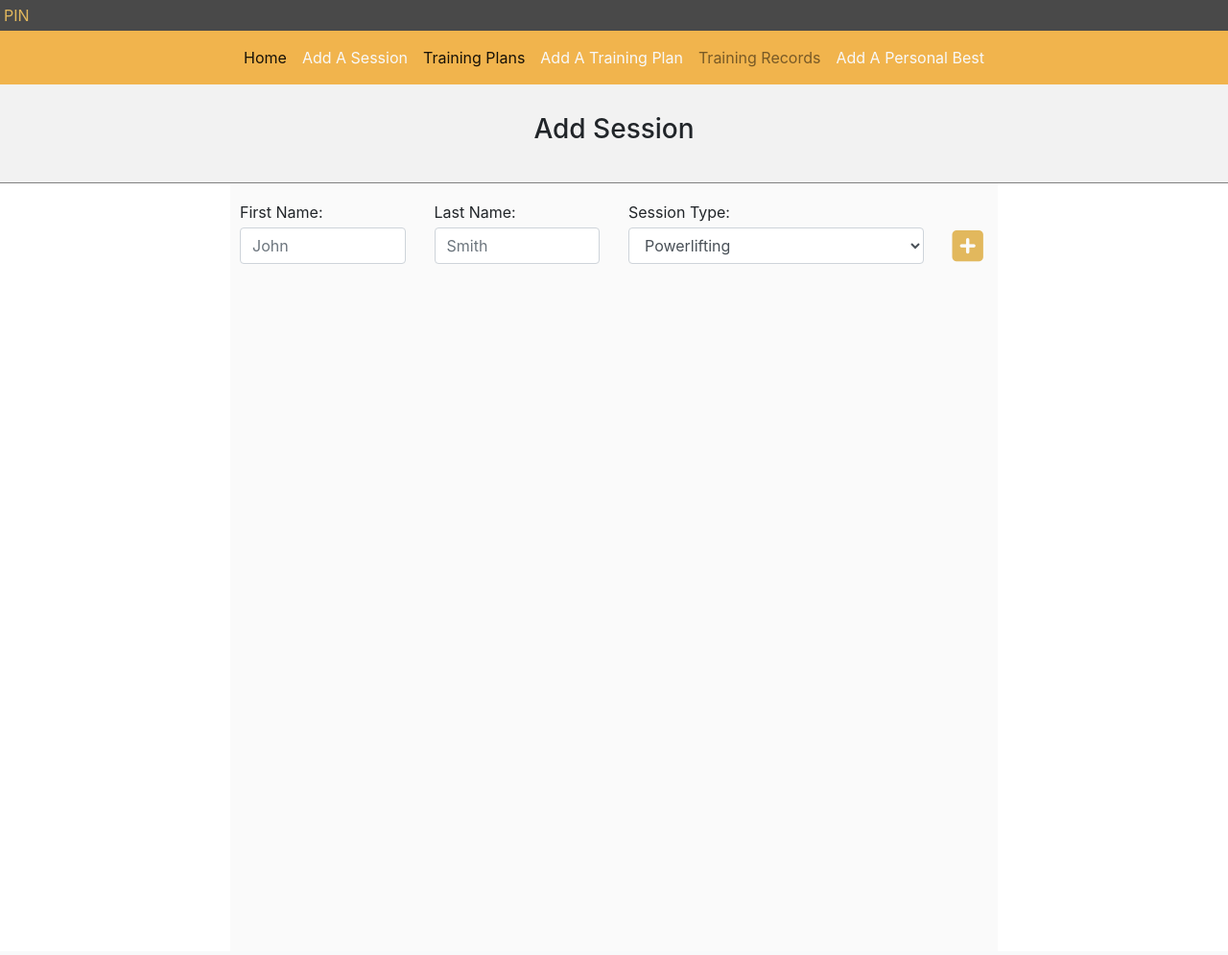
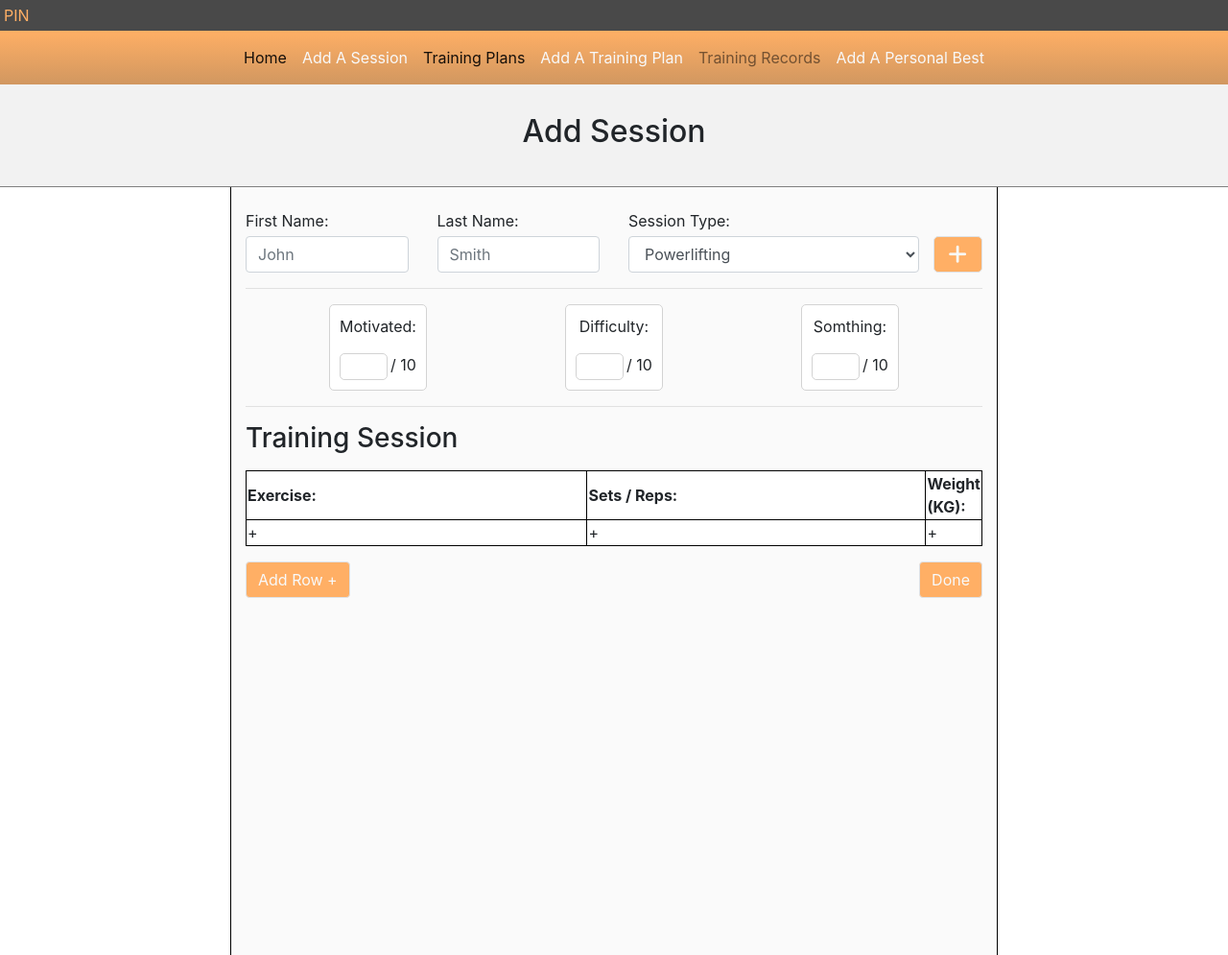
Before and after one commit to Fordalex/power-in-numbers, a Flask app: page /addsession in a window 1280 px wide. Shown: the whole page at 96% size. Before the commit the page ends 275 px from the top, so only its background shows below. Run offline with Flask 2, Linux system fonts and the light colour scheme; some libraries are stand-ins or nearby versions.

Commit message:
made progress on the add session form

```diff
--- a/app.py
+++ b/app.py
@@ -7,7 +7,7 @@ app = Flask(__name__)
 
 @app.route('/')
 def home():
-    return render_template("home.html")
+    return render_template("home.html" , sessions=mongo.db.session.find())
 
 @app.route('/addsession')
 def addsession():
--- a/static/css/style.css
+++ b/static/css/style.css
@@ -11,21 +11,29 @@
   background-color: #fafafa;
   height: 100vh;
   width: 100%;
-  padding: 10px;
+  padding: 15px;
   max-width: 800px;
+  border-right: solid black 1px;
+  border-left: solid black 1px;
 }
 
 .secondary-colour {
-  color: #e2b85d;
+  color: #ffaf65;
+  background-color: #ffaf65;
+}
+
+.fa-bars {
+  font-size: 30px;
 }
 
 .above-navigation {
   background-color: #494949;
-  color: #e2b85d;
+  color: #ffaf65;
 }
 
 .navbar {
-  background-color: #f1b44d;
+  background-image: -webkit-gradient(linear, left top, left bottom, from(#ffaf65), to(#d19760));
+  background-image: linear-gradient(#ffaf65, #d19760);
 }
 
 .title-container {
@@ -35,7 +43,34 @@
   z-index: 5;
 }
 
-.add-icon {
-  font-size: 37px;
+.add-button {
+  background-color: #ffaf65;
+  width: 100%;
+  height: 100%;
+  height: 38px;
+  font-size: 22px;
+  border-radius: 5px;
+  border: solid lightgray 1px;
+}
+
+.number-input {
+  width: 50px;
+  background-color: white;
+  border: solid lightgray 1px;
+  border-radius: 5px;
+  margin-right: 3px;
+}
+
+.stats-container {
+  padding: 10px;
+  background-color: white;
+  border: solid lightgray 1px;
+  border-radius: 5px;
+}
+
+.session-table tr th, td {
+  border: solid black 1px;
+  width: 50%;
+  background-color: white;
 }
 /*# sourceMappingURL=style.css.map */
--- a/static/css/style.scss
+++ b/static/css/style.scss
@@ -2,7 +2,7 @@
 
 $aboveNav: rgb(73, 73, 73);
 
-$iconColour: rgb(226, 184, 93);
+$mainColour: rgb(255, 175, 101);
 $primaryBtn: rgb(241,180,77);
 
 $titleContainer: rgb(242,242,242);
@@ -17,24 +17,31 @@ $pageContainer: rgb(250,250,250);
         background-color: $pageContainer;
         height: 100vh;
         width:100%;
-        padding:10px;
+        padding:15px;
         max-width: 800px;
+        border-right:solid black 1px;
+        border-left:solid black 1px;
     }
 }
 
 .secondary-colour {
-    color: $iconColour;
+    color: $mainColour;
+    background-color:  $mainColour;
 }
 
 // base.html
 
+.fa-bars {
+    font-size: 30px;
+}
+
 .above-navigation {
     background-color: $aboveNav ;
-    color: $iconColour;
+    color: $mainColour;
 }
 
 .navbar {
-    background-color: $primaryBtn;
+    background-image: linear-gradient(rgb(255, 175, 101),rgb(209, 151, 96));
 }
 
 .title-container {
@@ -50,6 +57,33 @@ $pageContainer: rgb(250,250,250);
 
 // addsession.html
 
-.add-icon {
-    font-size:37px;
+.add-button {
+    background-color: rgb(255, 175, 101);
+    width: 100%;
+    height: 100%;
+    height: 38px;
+    font-size: 22px;
+    border-radius: 5px;
+    border: solid lightgray 1px;
 }
+
+.number-input {
+    width: 50px;
+    background-color: rgb(255, 255, 255);
+    border:solid lightgray 1px;
+    border-radius: 5px;
+    margin-right: 3px;
+}
+
+.stats-container {
+    padding: 10px;
+    background-color: rgb(255, 255, 255);
+    border: solid lightgray 1px;
+    border-radius:5px;
+}
+
+.session-table tr th,td {
+    border:solid black 1px;
+    width:50%;
+    background-color: white;
+}
--- a/templates/addsession.html
+++ b/templates/addsession.html
@@ -1,12 +1,12 @@
 {% extends 'base.html' %} {% block content %}
 
 <div class="title-container">
-    <h3 class="text-center">Add Session</h3>
+    <h2 class="text-center">Add Session</h2>
 </div>
 <div class="page-wrapper">
     <div class="page-container">
         <form>
-            <div class="row my-2">
+            <div class="row my-2 p-0">
                 <div class="col-12 col-lg-3">
                     <label class="mb-1">First Name:</label>
                     <input type="text" class="form-control" placeholder="John">
@@ -18,20 +18,71 @@
                 <div class="col-10 col-lg-5">
                     <label class="mb-1" for="exampleFormControlSelect1">Session Type:</label>
                     <select class="form-control" id="exampleFormControlSelect1">
-                      <option>Powerlifting</option>
-                      <option>2</option>
-                      <option>3</option>
-                      <option>4</option>
-                      <option>5</option>
+                        <option>Powerlifting</option>
+                        <option>2</option>
+                        <option>3</option>
+                        <option>4</option>
+                        <option>5</option>
                     </select>
                 </div>
-                <div class="col-2 col-lg-1 d-flex justify-content-start align-items-end">
-                    <i class="fas fa-plus-square add-icon secondary-colour"></i>
+                <div class="col-2 col-lg-1 pl-0 d-flex justify-content-start align-items-end">
+                    <div class="add-button d-flex justify-content-center border align-items-center">
+                        <i class="fas fa-plus icon-button text-light"></i>
+                    </div>
                 </div>
             </div>
-            <div class="row">
+            <hr>
+            <div class="row m-0 p-0">
+                <div class="col-12 d-flex justify-content-around">
+                    <div class="stats-container">
+                        <p class="text-center">Motivated:</p>
+                        <div class="d-flex justify-content-center align-item-center">
+                            <input type="number" min="0" max="10" class="number-input float-left">
+                            <p class="m-0"> / 10</p>
+                        </div>
+                    </div>
+                    <div class="stats-container">
+                        <p class="text-center">Difficulty:</p>
+                        <div class="d-flex justify-content-center align-item-center">
+                            <input type="number" min="0" max="10" class="number-input float-left">
+                            <p class="m-0"> / 10</p>
+                        </div>
+                    </div>
+                    <div class="stats-container">
+                        <p class="text-center">Somthing:</p>
+                        <div class="d-flex justify-content-center align-item-center">
+                            <input type="number" min="0" max="10" class="number-input float-left">
+                            <p class="m-0"> / 10</p>
+                        </div>
+                    </div>
+                </div>
+            </div>
+            <hr>
+            <div>
+                <h3 class="my-3">Training Session</h3>
+                <table class="session-table mb-3">
+                    <tr>
+                        <th>Exercise:</th>
+                        <th>Sets / Reps:</th>
+                        <th>Weight (KG):</th>
+                    </tr>
+                    <tr>
+                      <td>+</td>
+                      <td>+</td>
+                      <td>+</td>
+                    </tr>
+                </table>
+                <div class="row m-0 p-0">
+                    <div class="col-6 m-0 p-0">
+                        <button class="btn btn-primary d-flex justify-content-end secondary-colour text-light border">Add Row +</button>
+                    </div>
+                    <div class="col-6 m-0 p-0 d-flex justify-content-end">
+                        <button class="btn btn-primary secondary-colour text-light border">Done</button>
+                    </div>
+                </div>
 
             </div>
+
         </form>
     </div>
 </div>
--- a/templates/home.html
+++ b/templates/home.html
@@ -1,11 +1,15 @@
 {% extends 'base.html' %} {% block content %}
 
 <div class="title-container">
-    <h3 class="text-center">Power In Numbers</h3>
+    <h2 class="text-center">Power In Numbers</h2>
 </div>
 <div class="page-wrapper">
     <div class="page-container">
+        {% for session in sessions %}
 
+        {{ session.first_name }} {{ session.last_name }}
+
+        {% endfor %}
     </div>
 </div>
 
```
Also changed, not shown: 1 other file.
